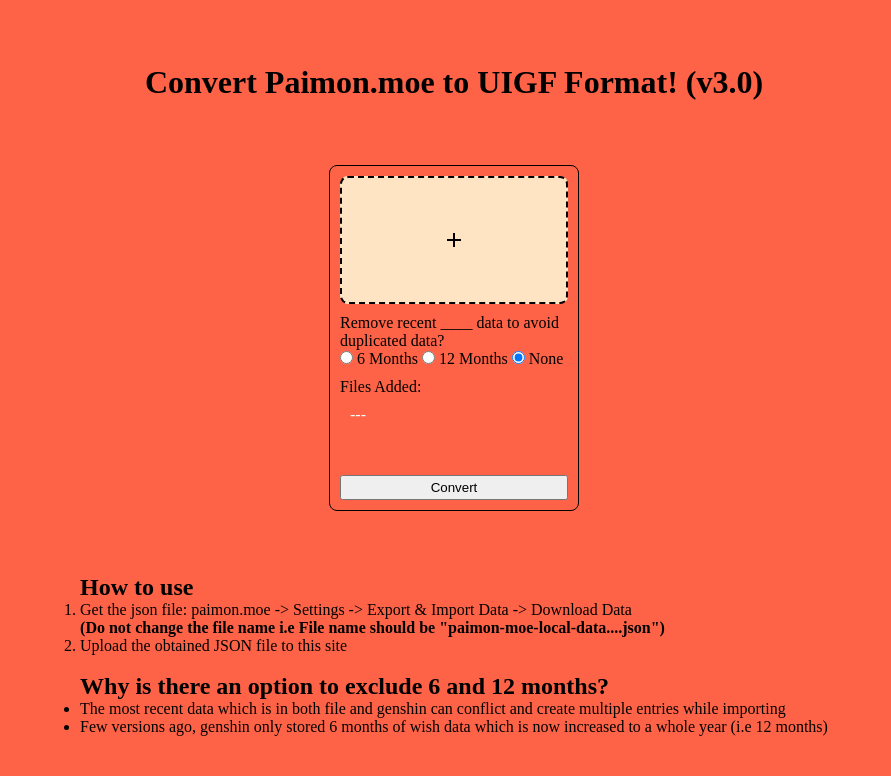
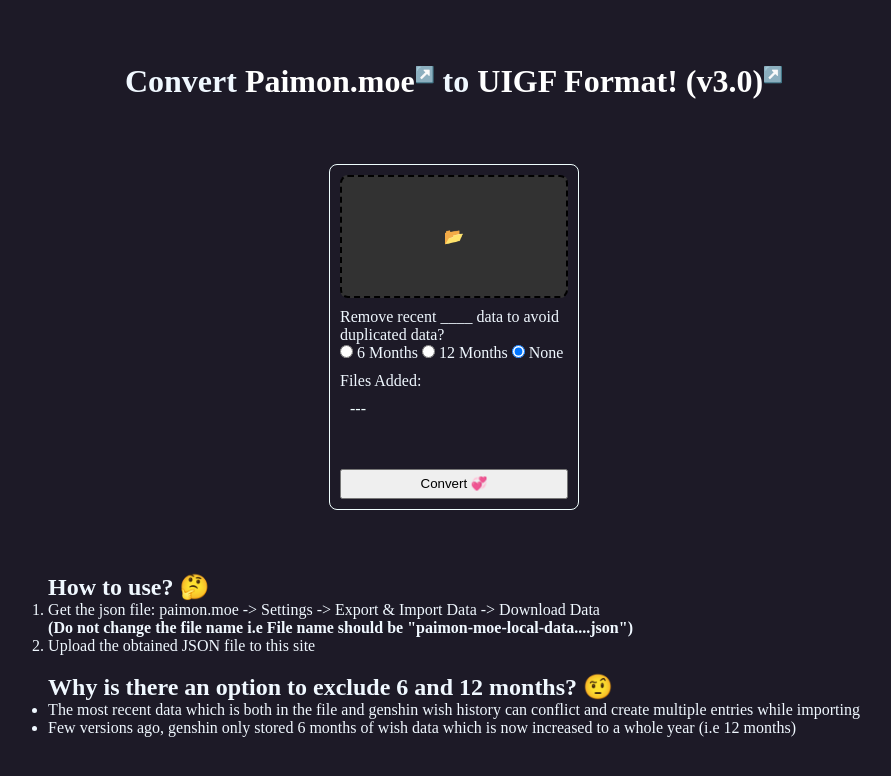
Before and after one commit to anishkn04/uigfConverter, a plain HTML site: page index.html in a window 1280 px wide. Shown: the whole page, without its empty margins (186-1077 px from the left). Drawn offline with nearby package versions, Linux system fonts and the light colour scheme.

Commit message:
Visual changes and fixed 365 days in a year

```diff
--- a/convert.js
+++ b/convert.js
@@ -53,7 +53,7 @@ function downloadData(data) {
     dlAnchorElem.setAttribute("href", dataStr);
     dlAnchorElem.setAttribute(
         "download",
-        data.info.uid + `_(:excluding_${monthsExcluded}_months)` + ".json"
+        data.info.uid + `(excluding_${monthsExcluded}_months)` + ".json"
     );
     dlAnchorElem.click();
     dlAnchorElem.remove();
@@ -149,10 +149,15 @@ class UIGFRoot {
         );
         const filteredPulls = allPulls.map((singlePull) => {
             const pullTime = new Date(singlePull.time);
-            if (
-                currentDate.getTime() - pullTime.getTime() >
-                2592000000 * removeDuplicateMonth
-            ) {
+            let timeToRemoveInMs;
+            if (removeDuplicateMonth == 6) {
+                timeToRemoveInMs = 15552000000;
+            } else if (removeDuplicateMonth == 12) {
+                timeToRemoveInMs = 31536000000;
+            } else {
+                timeToRemoveInMs = 0;
+            }
+            if (currentDate.getTime() - pullTime.getTime() > timeToRemoveInMs) {
                 return singlePull;
             }
         });
--- a/index.html
+++ b/index.html
@@ -9,20 +9,18 @@
     <meta name="keywords"
         content="Paimon moe, genshin, converter, uigf, mihoyo, hoyoverse, moe, paimon, pulls, wish, wish history">
     <script src="./convert.js"></script>
-    <link rel="stylesheet"
-        href="https://fonts.googleapis.com/css2?family=Material+Symbols+Outlined:opsz,wght,FILL,GRAD@24,400,0,0" />
+    <link rel="icon" href="favicon.ico" type="image/x-icon">
     <link rel="stylesheet" href="styles.css">
     <title>UIGF Converter</title>
 </head>
 
 <body>
     <div id="root">
-        <h1>Convert Paimon.moe to UIGF Format! (v3.0)</h1>
+        <h1>Convert <a href="https://paimon.moe/" target="_blank">Paimon.moe<sup>↗️</sup> </a> to <a
+                href="https://uigf.org/" target="_blank">UIGF Format! (v3.0)<sup>↗️</sup></a></h1>
         <div id="main">
             <label for="file" id="insert-file">
-                <span class="material-symbols-outlined">
-                    add
-                </span>
+                📂
             </label>
             <div id="duplicateContainer">
                 Remove recent ____ data to avoid duplicated data?
@@ -49,19 +47,20 @@
                 <div id="addedFiles">---</div>
             </div>
             <input type="file" name="file" id="file" multiple oninput="changeInputStyle(this)">
-            <button onclick="convertFiles()">Convert</button>
+            <button onclick="convertFiles()">Convert 💞</button>
         </div>
         <span>
-            <h2>How to use</h2>
+            <h2>How to use? 🤔</h2>
             <ol>
                 <li>Get the json file: paimon.moe -> Settings -> Export & Import Data -> Download Data</li>
                 <strong>(Do not change the file name i.e File name should be "paimon-moe-local-data....json")</strong>
                 <li>Upload the obtained JSON file to this site</li>
             </ol>
             <br>
-            <h2>Why is there an option to exclude 6 and 12 months?</h2>
+            <h2>Why is there an option to exclude 6 and 12 months? 🤨</h2>
             <ul>
-                <li>The most recent data which is in both file and genshin can conflict and create multiple entries
+                <li>The most recent data which is both in the file and genshin wish history can conflict and create
+                    multiple entries
                     while importing</li>
                 <li>Few versions ago, genshin only stored 6 months of wish data which is now increased to a whole year
                     (i.e 12 months)</li>
--- a/styles.css
+++ b/styles.css
@@ -11,8 +11,17 @@
     flex-direction: column;
     justify-content: space-evenly;
     align-items: center;
-    background-color:tomato;
-    /* color: aliceblue; */
+    background-color: #1d1a27;
+    color: aliceblue;
+}
+
+h1 a {
+    color: #fff;
+    text-decoration: none;
+}
+
+h1 a sup {
+    font-size: 1rem;
 }
 
 #addedFiles {
@@ -26,7 +35,7 @@
     flex-direction: column;
     max-width: 250px;
     gap: 10px;
-    border: 1px solid black;
+    border: 1px solid azure;
     padding: 10px;
     border-radius: 8px;
 }
@@ -40,7 +49,7 @@ input[type='file'] {
     justify-content: center;
     align-items: center;
     padding: 50px;
-    background-color: bisque;
+    background-color: #323232;
     border: 2px dashed black;
     border-radius: 8px;
     cursor: pointer;
@@ -55,18 +64,24 @@ input[type='file'] {
 }
 
 button {
-    height: 25px;
+    height: 30px;
 }
 
 button:hover {
     cursor: pointer;
 }
 
-@media screen and (max-width: 800px){
-    #root{
+@media screen and (max-width: 800px) {
+    #root {
         padding: 20px;
     }
-    #duplicateContainer{
+
+    #main {
+        width: 80%;
+        max-width: 80%;
+    }
+
+    #duplicateContainer {
         display: flex;
         flex-direction: column;
         gap: 10px;
```
Also changed, not shown: favicon.ico (added).
